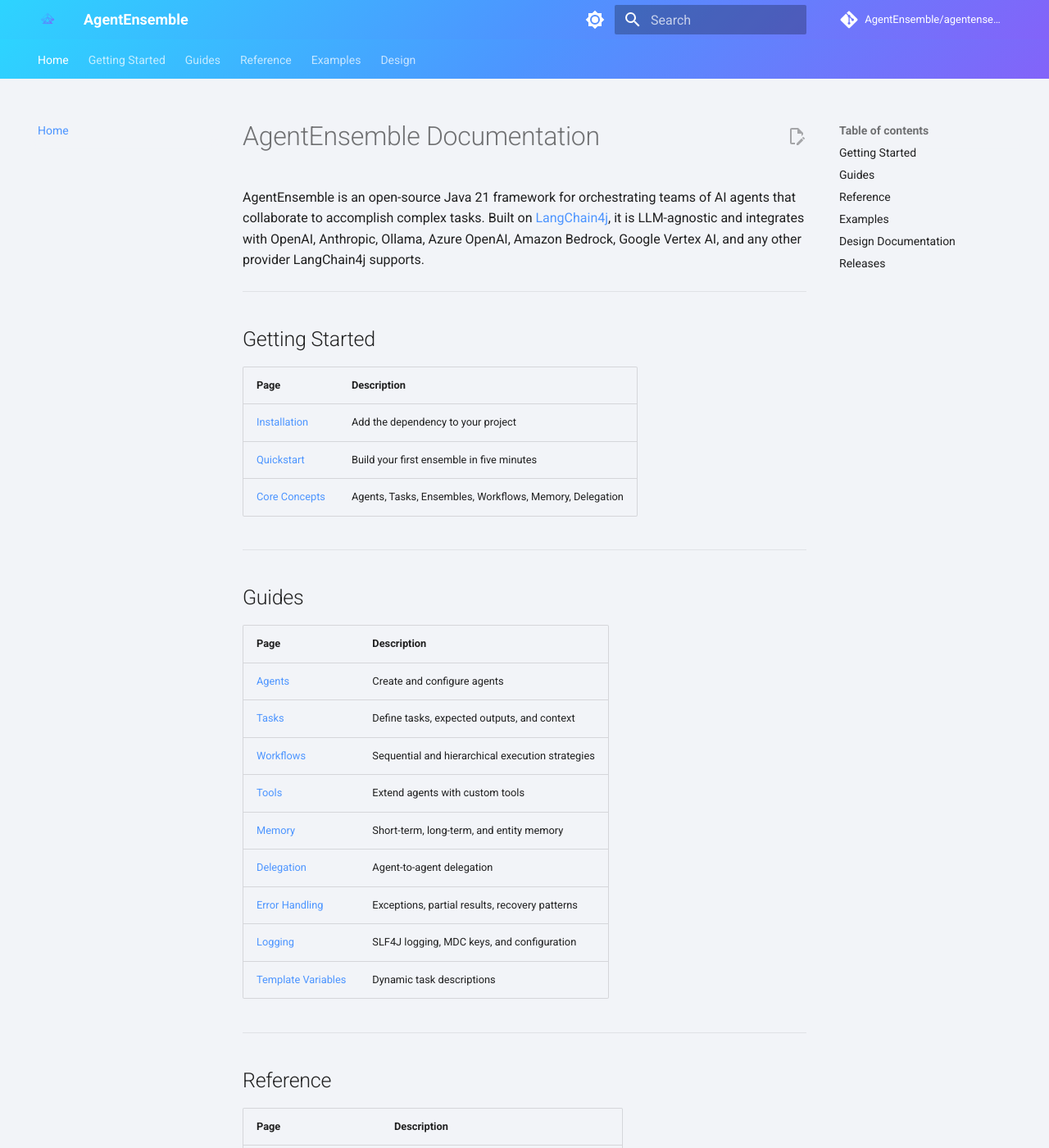
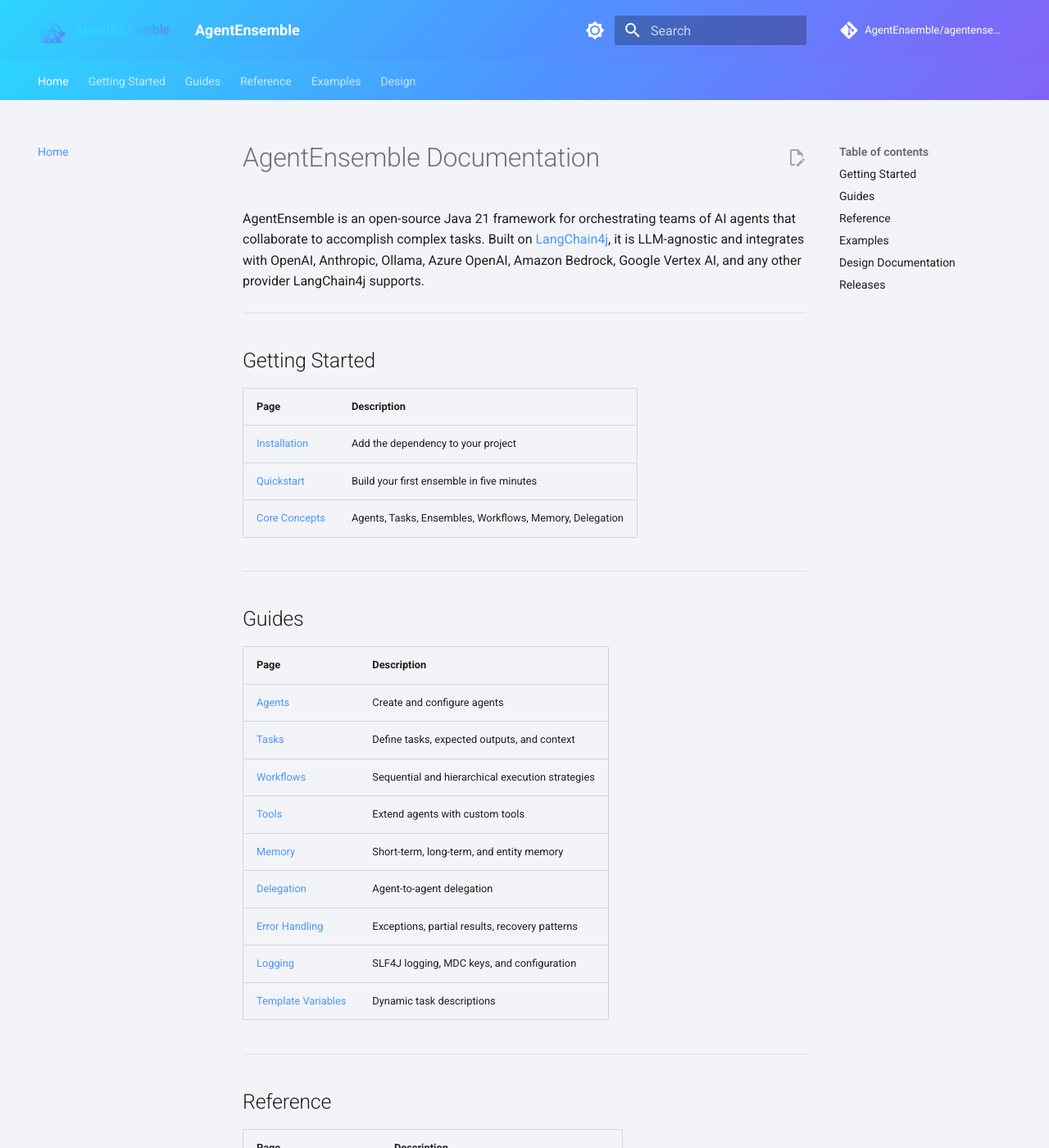
Before and after one commit to AgentEnsemble/agentensemble, an MkDocs documentation site: the page built from docs/index.md, in a window 1280 px wide and 1400 px high. Shown: the whole window at 82% size. Built offline with MkDocs 1.6.1 and Material for MkDocs 9.7.7, drawn with Linux system fonts in a browser that asks for light colours; comment, search, counter and statistics services are not loaded.

Commit message:
docs: replace header logo with horizontal PNG (mark + wordmark)
- Convert agentensemble-logo-horizontal.svg to 256x80 PNG (7KB, 2x retina)
- Update mkdocs.yml to reference assets/logo.png
- Add CSS to display logo at 2.5rem height in header
- Remove obsolete docs/assets/logo.svg

```diff
--- a/docs/stylesheets/custom.css
+++ b/docs/stylesheets/custom.css
@@ -77,3 +77,13 @@
 .md-tabs {
   background: linear-gradient(135deg, #2DD4FF 0%, #4D95FF 50%, #8363F9 100%);
 }
+
+/* ---------------------------------------------------------------------------
+   Logo sizing
+   The horizontal PNG (mark + wordmark) is 256x80px @2x. Display at 40px
+   height so it is crisp on both standard and HiDPI (retina) screens.
+--------------------------------------------------------------------------- */
+.md-header__button.md-logo img {
+  height: 2.5rem;
+  width: auto;
+}
--- a/mkdocs.yml
+++ b/mkdocs.yml
@@ -13,7 +13,7 @@
 
 theme:
   name: material
-  logo: assets/logo.svg
+  logo: assets/logo.png
   favicon: assets/favicon.svg
   palette:
     - media: "(prefers-color-scheme: light)"
```
Also changed, not shown: docs/assets/logo.png (added), docs/assets/logo.svg (deleted).
